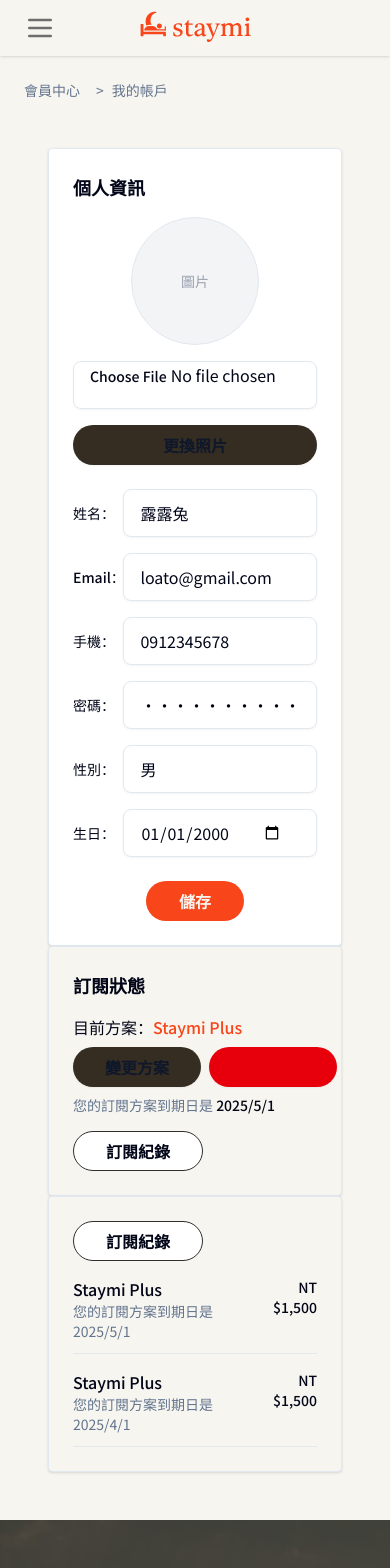
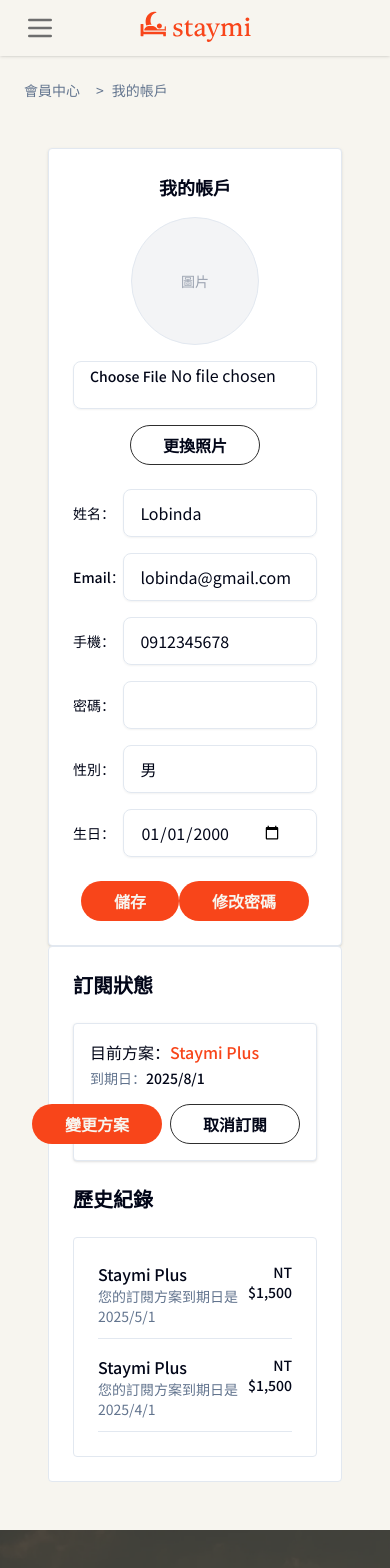
Before and after one commit to MisTPEBUS/stay-mi-next-app, a Next.js app: page /account/profile in a window 390 px wide. Shown: the top 1568 px of the page. Built offline with nearby package versions, Linux system fonts and the light colour scheme.

Commit message:
feat: 🎸 會員資料第一版

```diff
--- a/src/api/services/user/userInfo/index.ts
+++ b/src/api/services/user/userInfo/index.ts
@@ -1,19 +1,25 @@
 import { AxiosResponse } from "axios";
 
 import AxiosUserClient from "@/api/axios/axiosUserClient";
-import { LoginRequestSchemaType /* , RegisterUserReqSchemaType */, RegisterUserReqSchemaType } from "@/schema/auth.dto";
+import { RegisterUserReqSchemaType } from "@/schema/auth.dto";
+import { UpdatePasswordResponseType } from "@/schema/userProfile.dto";
 
 import { LoginResponse } from "./type";
 
 export const UserProfileApi = {
-  getUserProfile: async (user: LoginRequestSchemaType): Promise<AxiosResponse<LoginResponse>> => {
-    const response = await AxiosUserClient.post<LoginResponse>("/users/user-profile", user);
+  getUserProfile: async (): Promise<AxiosResponse<LoginResponse>> => {
+    const response = await AxiosUserClient.post<LoginResponse>("/users/user-profile");
 
     console.log(response);
     return response;
   },
-  updateUserProfile: async (user: RegisterUserReqSchemaType): Promise<AxiosResponse<LoginResponse>> => {
-    const response = await AxiosUserClient.put("/users/user-profile", user);
+  updateUserProfile: async (userInfo: RegisterUserReqSchemaType): Promise<AxiosResponse<LoginResponse>> => {
+    const response = await AxiosUserClient.put("/users/user-profile", userInfo);
+    console.log(response);
+    return response;
+  },
+  changePassword: async (pwdField: UpdatePasswordResponseType): Promise<AxiosResponse> => {
+    const response = await AxiosUserClient.put("/users/change-password", pwdField);
     console.log(response);
     return response;
   },
--- a/src/app/account/profile/components/ProfileForm.tsx
+++ b/src/app/account/profile/components/ProfileForm.tsx
@@ -1,15 +1,18 @@
 "use client";
 
 import Image from "next/image";
+import Link from "next/link";
 import { useState } from "react";
 
 import { Button } from "@/components/ui/button";
 import { Input } from "@/components/ui/input";
 import { Label } from "@/components/ui/label";
+import { useAuthStore } from "@/store/useAuthStore";
 
 const ProfileForm = () => {
+  const user = useAuthStore((state) => state.user);
+  console.log(user);
   const [avatar, setAvatar] = useState<string | null>(null);
-
   const handleFileChange = (e: React.ChangeEvent<HTMLInputElement>) => {
     const file = e.target.files?.[0];
     if (file) {
@@ -20,9 +23,9 @@
 
   return (
     <form className="bg-white-pure mx-auto max-w-4xl rounded border p-6 shadow-sm">
-      <h2 className="mb-4 text-lg font-semibold">個人資訊</h2>
+      <h2 className="mb-4 text-center text-lg font-semibold">我的帳戶</h2>
       <div className="grid grid-cols-1 gap-y-6 md:grid-cols-3 md:gap-x-6">
-        {/* 左欄 - 頭像上傳 */}
+        {/* 頭像上傳 */}
         <div className="flex flex-col items-center space-y-4">
           <div className="flex h-32 w-32 items-center justify-center rounded-full border bg-gray-100 text-sm text-gray-400">
             {avatar ? (
@@ -40,23 +43,22 @@
           <div className="w-full">
             <Input type="file" accept="image/*" onChange={handleFileChange} />
           </div>
-          <Button variant="secondary" className="w-full">
-            更換照片
-          </Button>
+          <Button variant="outline"> 更換照片</Button>
         </div>
 
-        {/* 右欄 - 表單 */}
+        {/*  表單 */}
         <div className="space-y-4 md:col-span-2">
           {[
-            { label: "姓名", type: "text", defaultValue: "露露兔" },
-            { label: "Email", type: "email", defaultValue: "loato@gmail.com" },
-            { label: "手機", type: "tel", defaultValue: "0912345678" },
-            { label: "密碼", type: "password", defaultValue: "***********" },
-            { label: "性別", type: "text", defaultValue: "男" },
-            { label: "生日", type: "date", defaultValue: "2000-01-01" },
+            { label: "姓名", type: "text", defaultValue: "Lobinda", require: true },
+            { label: "Email", type: "email", defaultValue: "lobinda@gmail.com", require: true },
+            { label: "手機", type: "tel", defaultValue: "0912345678", require: true },
+            { label: "密碼", type: "password", defaultValue: "", require: false },
+            { label: "性別", type: "text", defaultValue: "男", require: true },
+            { label: "生日", type: "date", defaultValue: "2000-01-01", require: true },
           ].map(({ label, type, defaultValue }, i) => (
             <div key={i} className="grid grid-cols-5 items-center gap-2">
               <Label className="col-span-1 text-right text-sm font-medium">{label}：</Label>
+
               <Input className="col-span-4" type={type} defaultValue={defaultValue} />
             </div>
           ))}
@@ -67,6 +69,11 @@
         <Button type="submit" variant="default">
           儲存
         </Button>
+        <Link href="/account/profile/change-password" passHref>
+          <Button asChild variant="default">
+            <span>修改密碼</span>
+          </Button>
+        </Link>
       </div>
     </form>
   );
--- a/src/app/account/profile/components/SubscriptionHistory.tsx
+++ b/src/app/account/profile/components/SubscriptionHistory.tsx
@@ -1,6 +1,4 @@
 "use client";
-
-import { Button } from "@/components/ui/button";
 
 type SubscriptionRecord = {
   plan: string;
@@ -8,20 +6,16 @@
   amount: number;
 };
 
-const history: SubscriptionRecord[] = [
+const SubscriptionRecords: SubscriptionRecord[] = [
   { plan: "Staymi Plus", endDate: "2025/5/1", amount: 1500 },
   { plan: "Staymi Plus", endDate: "2025/4/1", amount: 1500 },
 ];
 
 const SubscriptionHistory = () => {
   return (
-    <section className="max-w-3xl rounded border bg-white p-6 shadow-sm">
-      <Button variant="outline" className="mb-4">
-        訂閱紀錄
-      </Button>
-
+    <section className="bg-white-pure mx-auto max-w-4xl rounded border p-6">
       <ul className="space-y-4">
-        {history.map((item, idx) => (
+        {SubscriptionRecords.map((item, idx) => (
           <li key={idx} className="flex items-start justify-between border-b pb-3">
             <div>
               <p className="font-medium">{item.plan}</p>
--- a/src/app/account/profile/components/SubscriptionStatus.tsx
+++ b/src/app/account/profile/components/SubscriptionStatus.tsx
@@ -2,28 +2,31 @@
 
 import { Button } from "@/components/ui/button";
 
+import SubscriptionHistory from "./SubscriptionHistory";
+
 const SubscriptionStatus = () => {
   return (
-    <section className="max-w-2xl rounded border bg-white p-6 shadow-sm">
-      <h2 className="mb-4 text-lg font-semibold">訂閱狀態</h2>
+    <section className="bg-white-pure mx-auto max-w-4xl space-y-6 rounded border p-6">
+      <h2 className="text-xl font-bold">訂閱狀態</h2>
 
-      <div className="mb-4 space-y-2">
-        <p>
-          目前方案：<span className="text-primary font-medium">Staymi Plus</span>
+      <div className="bg-white-pure rounded border p-4 shadow-sm">
+        <p className="text-base font-medium">
+          目前方案：<span className="text-primary">Staymi Plus</span>
         </p>
-        <div className="flex gap-2">
-          <Button variant="secondary">變更方案</Button>
-          <Button variant="destructive" className="text-destructive border-destructive hover:bg-destructive/10">
-            取消訂閱
-          </Button>
+        <p className="text-muted-foreground mt-1 text-sm">
+          到期日：<span className="text-foreground font-medium">2025/8/1</span>
+        </p>
+
+        <div className="mt-4 flex justify-end gap-2 md:justify-start">
+          <Button variant="default">變更方案</Button>
+          <Button variant="outline">取消訂閱</Button>
         </div>
-        <p className="text-muted-foreground text-sm">
-          您的訂閱方案到期日是 <span className="text-foreground font-medium">2025/5/1</span>
-        </p>
       </div>
+      <h2 className="text-xl font-bold">歷史紀錄</h2>
 
-      <Button variant="outline">訂閱紀錄</Button>
+      <SubscriptionHistory />
     </section>
   );
 };
+
 export default SubscriptionStatus;
--- a/src/app/account/profile/page.tsx
+++ b/src/app/account/profile/page.tsx
@@ -1,5 +1,4 @@
 import ProfileForm from "./components/ProfileForm";
-import SubscriptionHistory from "./components/SubscriptionHistory";
 import SubscriptionStatus from "./components/SubscriptionStatus";
 
 const ProfilePage = () => {
@@ -7,7 +6,6 @@
     <div className="p-6">
       <ProfileForm />
       <SubscriptionStatus />
-      <SubscriptionHistory />
     </div>
   );
 };
--- /dev/null
+++ b/src/components/ui/badge.tsx
@@ -0,0 +1,36 @@
+import { Slot } from "@radix-ui/react-slot";
+import { cva, type VariantProps } from "class-variance-authority";
+import * as React from "react";
+
+import { cn } from "@/lib/utils";
+
+const badgeVariants = cva(
+  "inline-flex items-center justify-center rounded-md border px-2 py-0.5 text-xs font-medium w-fit whitespace-nowrap shrink-0 [&>svg]:size-3 gap-1 [&>svg]:pointer-events-none focus-visible:border-ring focus-visible:ring-ring/50 focus-visible:ring-[3px] aria-invalid:ring-destructive/20 dark:aria-invalid:ring-destructive/40 aria-invalid:border-destructive transition-[color,box-shadow] overflow-hidden",
+  {
+    variants: {
+      variant: {
+        default: "border-transparent bg-primary text-primary-foreground [a&]:hover:bg-primary/90",
+        secondary: "border-transparent bg-secondary text-secondary-foreground [a&]:hover:bg-secondary/90",
+        destructive:
+          "border-transparent bg-destructive text-white [a&]:hover:bg-destructive/90 focus-visible:ring-destructive/20 dark:focus-visible:ring-destructive/40 dark:bg-destructive/60",
+        outline: "text-foreground [a&]:hover:bg-accent [a&]:hover:text-accent-foreground",
+      },
+    },
+    defaultVariants: {
+      variant: "default",
+    },
+  }
+);
+
+const Badge = ({
+  className,
+  variant,
+  asChild = false,
+  ...props
+}: React.ComponentProps<"span"> & VariantProps<typeof badgeVariants> & { asChild?: boolean }) => {
+  const Comp = asChild ? Slot : "span";
+
+  return <Comp data-slot="badge" className={cn(badgeVariants({ variant }), className)} {...props} />;
+};
+
+export { Badge, badgeVariants };
```
